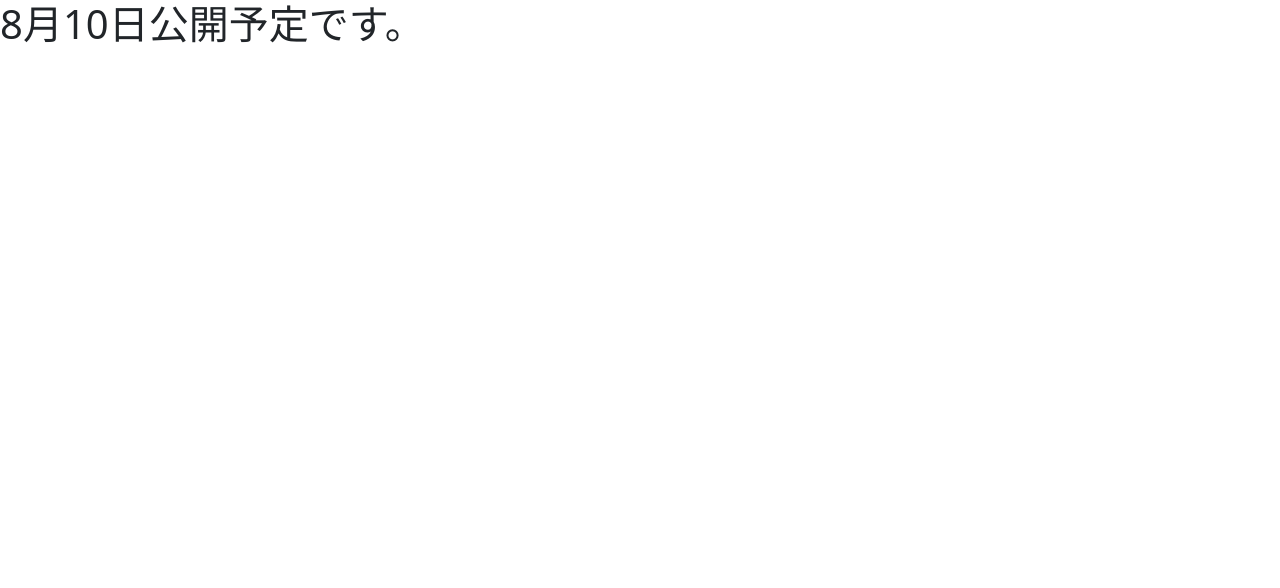
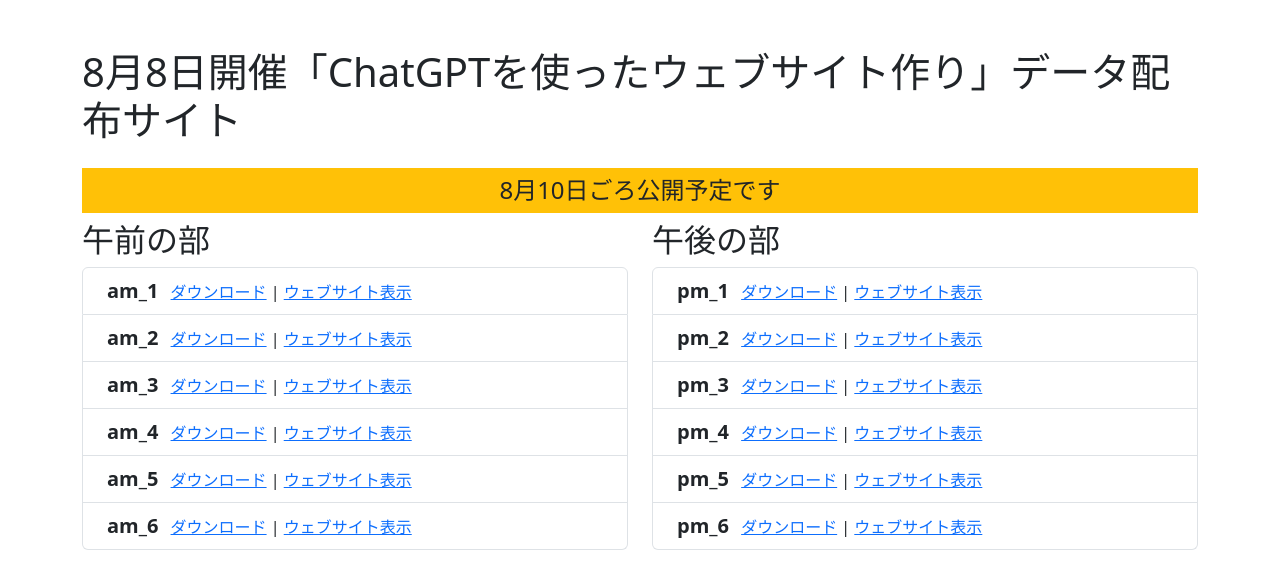
Before and after one commit to tdu-life/chatgpt, a plain HTML site: page index.html in a window 1280 px wide. Drawn offline with nearby package versions, Linux system fonts and the light colour scheme.

Commit message:
Update index.html

```diff
--- a/index.html
+++ b/index.html
@@ -4,10 +4,85 @@
     <meta charset="UTF-8">
     <meta name="viewport" content="width=device-width, initial-scale=1.0">
     <link href="https://cdn.jsdelivr.net/npm/bootstrap@5.3.3/dist/css/bootstrap.min.css" rel="stylesheet" integrity="sha384-QWTKZyjpPEjISv5WaRU9OFeRpok6YctnYmDr5pNlyT2bRjXh0JMhjY6hW+ALEwIH" crossorigin="anonymous">
-    <title>8月8日ChatGPTでwebサイトを作ってみよう！</title>
+    <title>8月8日開催「ChatGPTを使ったウェブサイト作り」データ配布サイト</title>
 </head>
 <body>
-    <h1>8月10日公開予定です。</h1>
+    <div class="container mt-5">
+        <h1 class="mb-4">8月8日開催「ChatGPTを使ったウェブサイト作り」データ配布サイト</h1>
+        <h4 class="bg-warning py-2 text-center">8月10日ごろ公開予定です</h4>
+        <div class="row">
+            <div class="col-md-6">
+                <h2>午前の部</h2>
+                <ul class="list-group">
+                    <li class="list-group-item">
+                        <span class="px-2 fw-bold fs-5">am_1</span>
+                        <a href="data/am_1.zip" download>ダウンロード</a>
+                        | <a href="data/am_1/">ウェブサイト表示</a>
+                    </li>
+                    <li class="list-group-item">
+                        <span class="px-2 fw-bold fs-5">am_2</span>
+                        <a href="data/am_2.zip" download>ダウンロード</a>
+                        | <a href="data/am_2/">ウェブサイト表示</a>
+                    </li>
+                    <li class="list-group-item">
+                        <span class="px-2 fw-bold fs-5">am_3</span>
+                        <a href="data/am_3.zip" download>ダウンロード</a>
+                        | <a href="data/am_3/">ウェブサイト表示</a>
+                    </li>
+                    <li class="list-group-item">
+                        <span class="px-2 fw-bold fs-5">am_4</span>
+                        <a href="data/am_4.zip" download>ダウンロード</a>
+                        | <a href="data/am_4/">ウェブサイト表示</a>
+                    </li>
+                    <li class="list-group-item">
+                        <span class="px-2 fw-bold fs-5">am_5</span>
+                        <a href="data/am_5.zip" download>ダウンロード</a>
+                        | <a href="data/am_5/">ウェブサイト表示</a>
+                    </li>
+                    <li class="list-group-item">
+                        <span class="px-2 fw-bold fs-5">am_6</span>
+                        <a href="data/am_6.zip" download>ダウンロード</a>
+                        | <a href="data/am_6/">ウェブサイト表示</a>
+                    </li>
+                </ul>
+            </div>
+            <div class="col-md-6">
+                <h2>午後の部</h2>
+                <ul class="list-group">
+                    <li class="list-group-item">
+                        <span class="px-2 fw-bold fs-5">pm_1</span>
+                        <a href="data/pm_1.zip" download>ダウンロード</a>
+                        | <a href="data/pm_1/">ウェブサイト表示</a>
+                    </li>
+                    <li class="list-group-item">
+                        <span class="px-2 fw-bold fs-5">pm_2</span>
+                        <a href="data/pm_2.zip" download>ダウンロード</a>
+                        | <a href="data/pm_2/">ウェブサイト表示</a>
+                    </li>
+                    <li class="list-group-item">
+                        <span class="px-2 fw-bold fs-5">pm_3</span>
+                        <a href="data/pm_3.zip" download>ダウンロード</a>
+                        | <a href="data/pm_3/">ウェブサイト表示</a>
+                    </li>
+                    <li class="list-group-item">
+                        <span class="px-2 fw-bold fs-5">pm_4</span>
+                        <a href="data/pm_4.zip" download>ダウンロード</a>
+                        | <a href="data/pm_4/">ウェブサイト表示</a>
+                    </li>
+                    <li class="list-group-item">
+                        <span class="px-2 fw-bold fs-5">pm_5</span>
+                        <a href="data/pm_5.zip" download>ダウンロード</a>
+                        | <a href="data/pm_5/">ウェブサイト表示</a>
+                    </li>
+                    <li class="list-group-item">
+                        <span class="px-2 fw-bold fs-5">pm_6</span>
+                        <a href="data/pm_6.zip" download>ダウンロード</a>
+                        | <a href="data/pm_6/">ウェブサイト表示</a>
+                    </li>
+                </ul>
+            </div>
+        </div>
+    </div>
     <script src="https://cdn.jsdelivr.net/npm/bootstrap@5.3.3/dist/js/bootstrap.bundle.min.js" integrity="sha384-YvpcrYf0tY3lHB60NNkmXc5s9fDVZLESaAA55NDzOxhy9GkcIdslK1eN7N6jIeHz" crossorigin="anonymous"></script>
 </body>
 </html>
```
